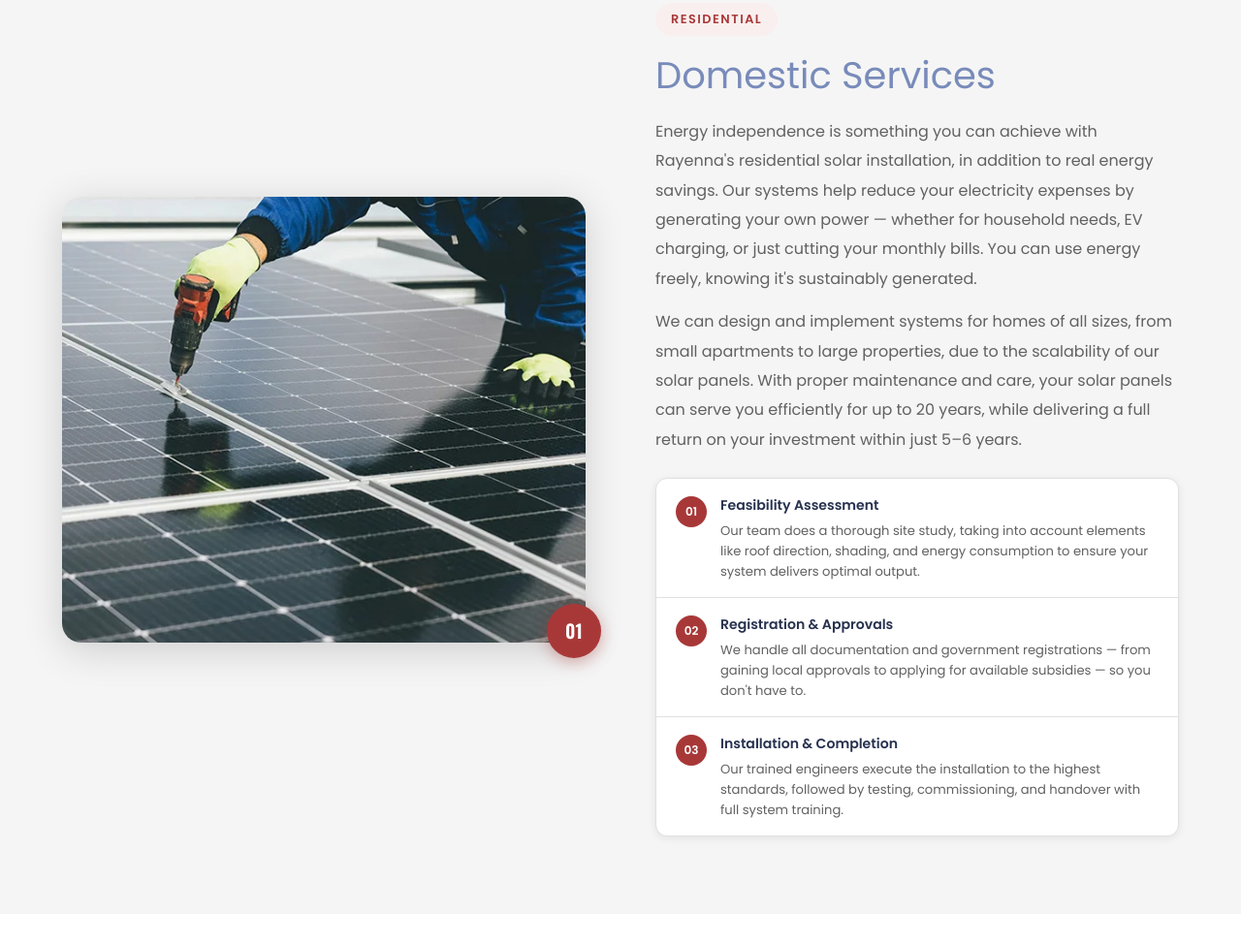
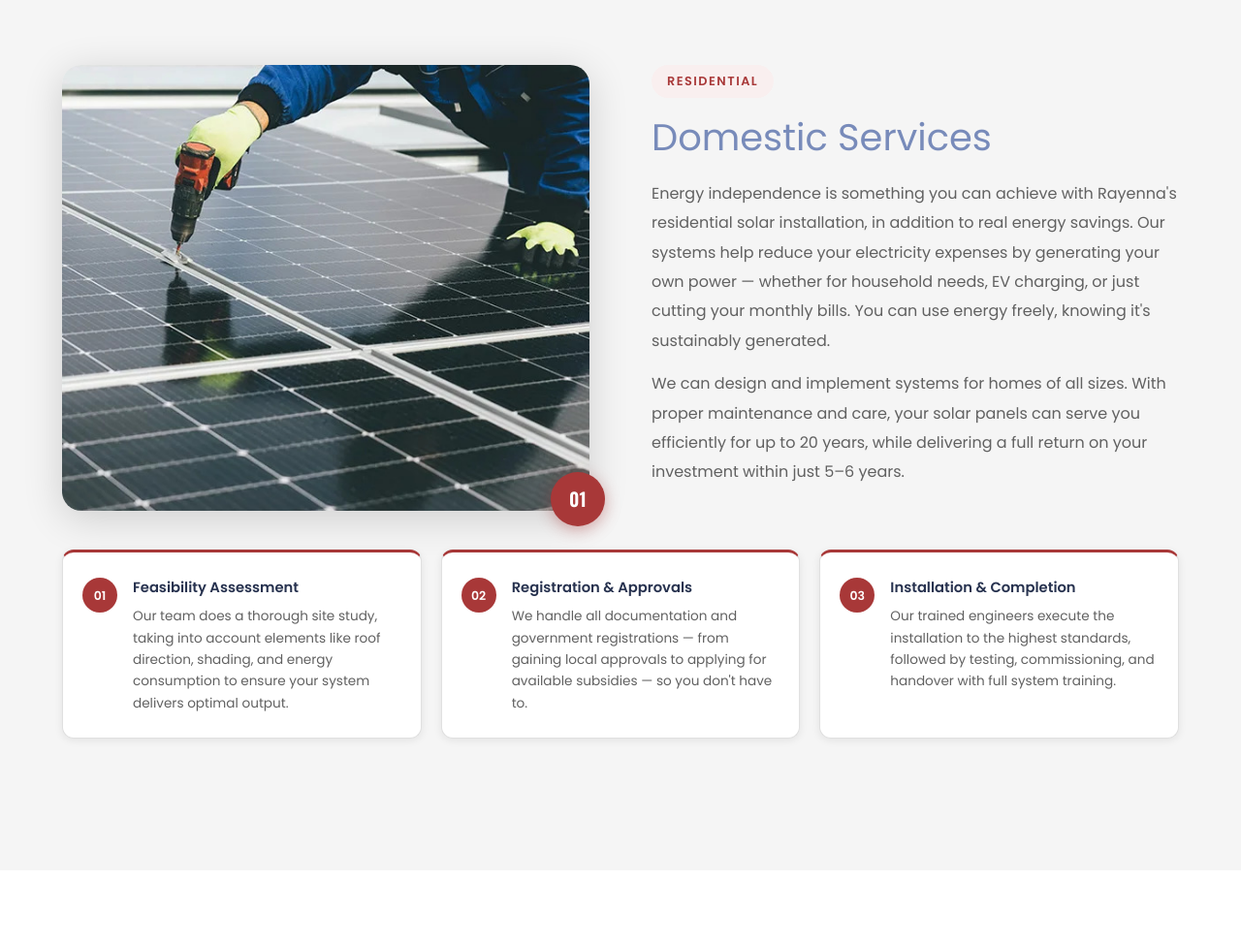
Before and after one commit to rayenna/rayenna-website, an Astro site: page /rayenna-website/services in a window 1280 px wide. Shown: the part 1269-2244 px from the top of the page at 97% size. Built offline with nearby package versions, Linux system fonts and the light colour scheme; Astro itself is replaced by a stand-in of ours.

Commit message:
Cursor update — 2026-04-25 23:18

```diff
--- a/src/pages/services.astro
+++ b/src/pages/services.astro
@@ -42,7 +42,10 @@ const base = import.meta.env.BASE_URL.replace(/\/$/, '');
 
   <!-- ===== SERVICE 1: DOMESTIC ===== -->
   <section class="service-block service-block--alt" id="domestic">
-    <div class="container service-block__inner">
+    <div class="container domestic-inner">
+
+      <!-- Top row: image left, text right — both top-aligned -->
+      <div class="domestic-top">
         <div class="service-block__image">
           <img src={`${base}/media/Drilling-solar.jpg`} alt="Domestic solar panel installation" />
           <div class="service-block__badge">01</div>
@@ -51,24 +54,27 @@ const base = import.meta.env.BASE_URL.replace(/\/$/, '');
           <span class="section-tag">Residential</span>
           <h2 class="section-title">Domestic Services</h2>
           <p>Energy independence is something you can achieve with Rayenna's residential solar installation, in addition to real energy savings. Our systems help reduce your electricity expenses by generating your own power — whether for household needs, EV charging, or just cutting your monthly bills. You can use energy freely, knowing it's sustainably generated.</p>
-        <p>We can design and implement systems for homes of all sizes, from small apartments to large properties, due to the scalability of our solar panels. With proper maintenance and care, your solar panels can serve you efficiently for up to 20 years, while delivering a full return on your investment within just 5–6 years.</p>
+          <p>We can design and implement systems for homes of all sizes. With proper maintenance and care, your solar panels can serve you efficiently for up to 20 years, while delivering a full return on your investment within just 5–6 years.</p>
+        </div>
+      </div>
 
-        <div class="service-steps">
-          <div class="service-step">
+      <!-- Bottom row: 3 steps horizontally -->
+      <div class="service-steps-h">
+        <div class="service-step-h">
           <div class="service-step__num">01</div>
           <div class="service-step__body">
             <h3>Feasibility Assessment</h3>
             <p>Our team does a thorough site study, taking into account elements like roof direction, shading, and energy consumption to ensure your system delivers optimal output.</p>
           </div>
         </div>
-          <div class="service-step">
+        <div class="service-step-h">
           <div class="service-step__num">02</div>
           <div class="service-step__body">
             <h3>Registration &amp; Approvals</h3>
             <p>We handle all documentation and government registrations — from gaining local approvals to applying for available subsidies — so you don't have to.</p>
           </div>
         </div>
-          <div class="service-step">
+        <div class="service-step-h">
           <div class="service-step__num">03</div>
           <div class="service-step__body">
             <h3>Installation &amp; Completion</h3>
@@ -76,7 +82,7 @@ const base = import.meta.env.BASE_URL.replace(/\/$/, '');
           </div>
         </div>
       </div>
-      </div>
+
     </div>
   </section>
 
@@ -328,35 +334,47 @@ const base = import.meta.env.BASE_URL.replace(/\/$/, '');
   margin-bottom: 14px;
 }
 
-/* Steps — compact single block */
-.service-steps {
-  margin-top: 24px;
+/* ===== DOMESTIC — custom layout ===== */
+.domestic-inner {
+  padding-top: 0;
+  padding-bottom: 0;
+}
+.domestic-top {
+  display: grid;
+  grid-template-columns: 1fr;
+  gap: 40px;
+  align-items: start;
+  padding: 64px 0 40px;
+}
+
+/* Horizontal steps row */
+.service-steps-h {
+  display: grid;
+  grid-template-columns: 1fr;
+  gap: 16px;
+  padding-bottom: 56px;
+}
+.service-step-h {
   background: #ffffff;
   border-radius: var(--radius-md);
+  padding: 24px 20px;
   box-shadow: var(--shadow-sm);
-  overflow: hidden;
   border: 1px solid var(--color-border);
-}
-.service-step {
+  border-top: 3px solid var(--color-primary);
   display: flex;
-  gap: 14px;
+  gap: 16px;
   align-items: flex-start;
-  padding: 16px 20px;
-  border-bottom: 1px solid var(--color-border);
-}
-.service-step:last-child {
-  border-bottom: none;
 }
 .service-step__num {
   flex-shrink: 0;
-  width: 32px;
-  height: 32px;
+  width: 36px;
+  height: 36px;
   border-radius: 50%;
   background: var(--color-primary);
   color: #ffffff;
   font-family: var(--font-heading);
   font-weight: 600;
-  font-size: 0.75rem;
+  font-size: 0.78rem;
   display: flex;
   align-items: center;
   justify-content: center;
@@ -365,14 +383,14 @@ const base = import.meta.env.BASE_URL.replace(/\/$/, '');
 .service-step__body h3 {
   font-family: var(--font-heading);
   font-weight: 600;
-  font-size: 0.88rem;
+  font-size: 0.92rem;
   color: var(--color-navy);
-  margin-bottom: 3px;
+  margin-bottom: 6px;
 }
 .service-step__body p {
-  font-size: 0.82rem;
+  font-size: 0.85rem;
   color: var(--color-text-muted);
-  line-height: 1.6;
+  line-height: 1.65;
   margin: 0;
 }
 
@@ -491,6 +509,14 @@ const base = import.meta.env.BASE_URL.replace(/\/$/, '');
     gap: 64px;
     align-items: start;
   }
+  .domestic-top {
+    grid-template-columns: 1fr 1fr;
+    gap: 64px;
+  }
+  .service-steps-h {
+    grid-template-columns: 1fr 1fr 1fr;
+    gap: 20px;
+  }
   .service-block__inner {
     grid-template-columns: 1fr 1fr;
     gap: 72px;
```
Lines whose indentation alone changed are shown as unchanged.
